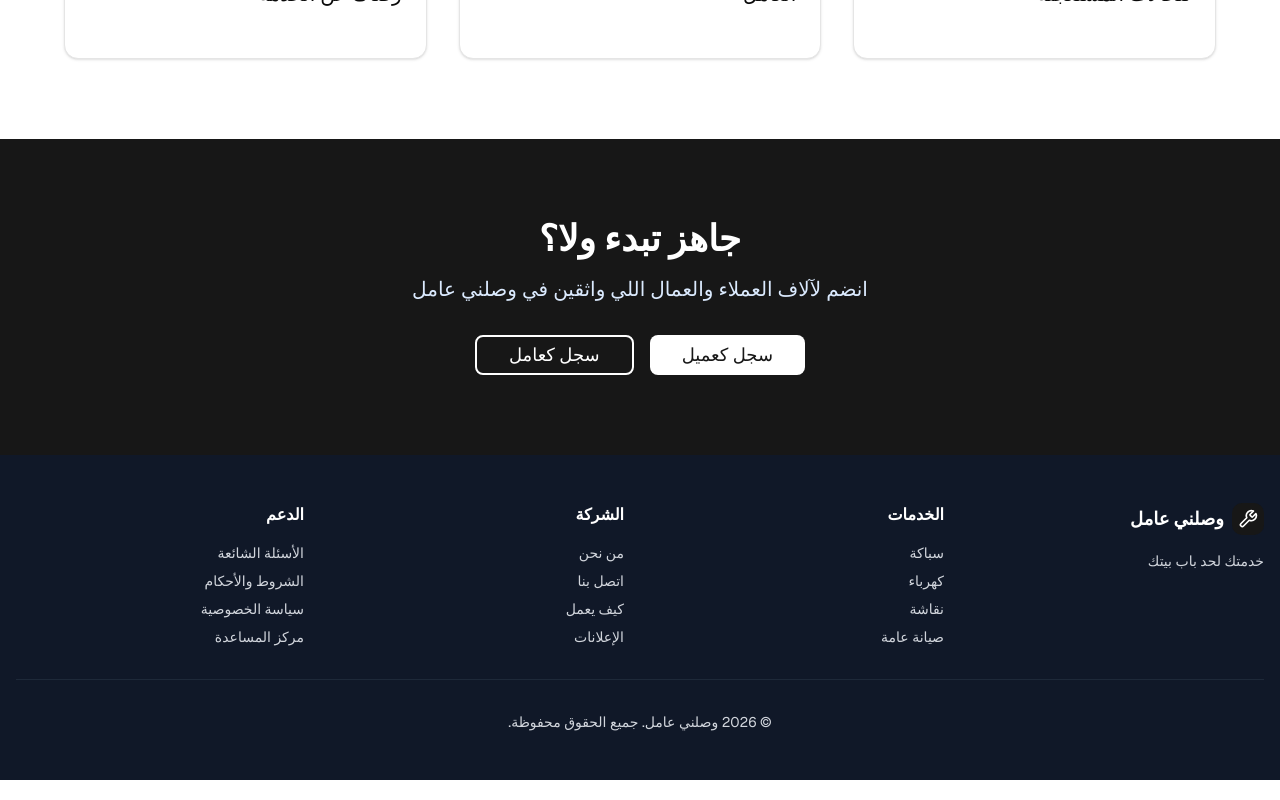
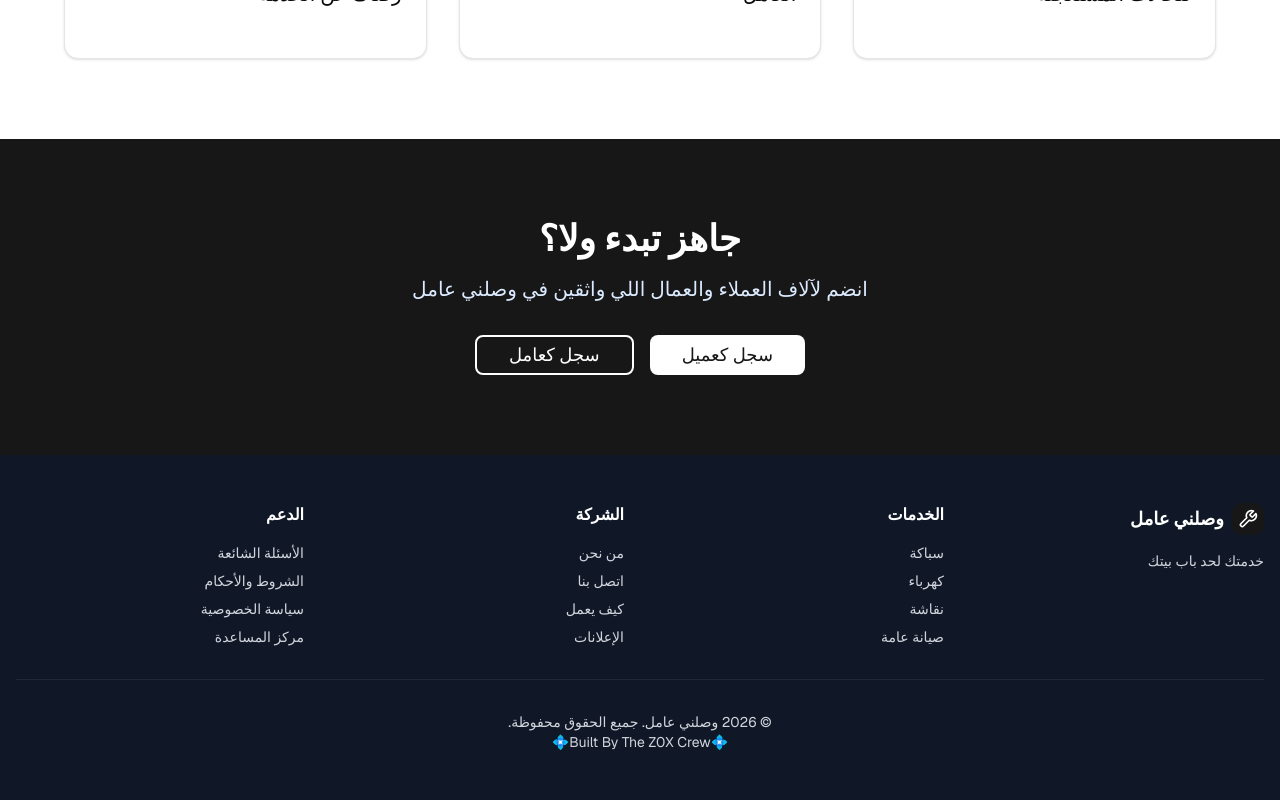
Before and after one commit to japnn701-commits/wasalny-update, a Next.js app: page / in a window 1280 px wide. Shown: the part 2959-3759 px from the top of the page. Built offline with nearby package versions, Linux system fonts and the light colour scheme; no server answers.

Commit message:
Add built by message to footer

```diff
--- a/components/footer.tsx
+++ b/components/footer.tsx
@@ -97,6 +97,7 @@ export function Footer() {
 
         <div className="border-t border-gray-800 pt-8 text-center text-sm">
           <p>© 2026 وصلني عامل. جميع الحقوق محفوظة.</p>
+          <h2 className="built just by ME wallahi">💠Built By The Z0X Crew💠</h2>
         </div>
       </div>
     </footer>
```
